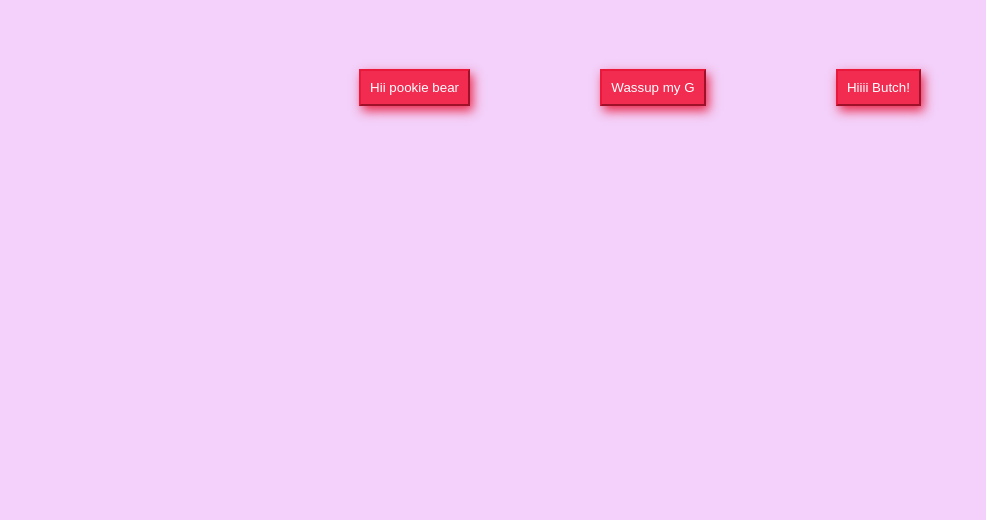
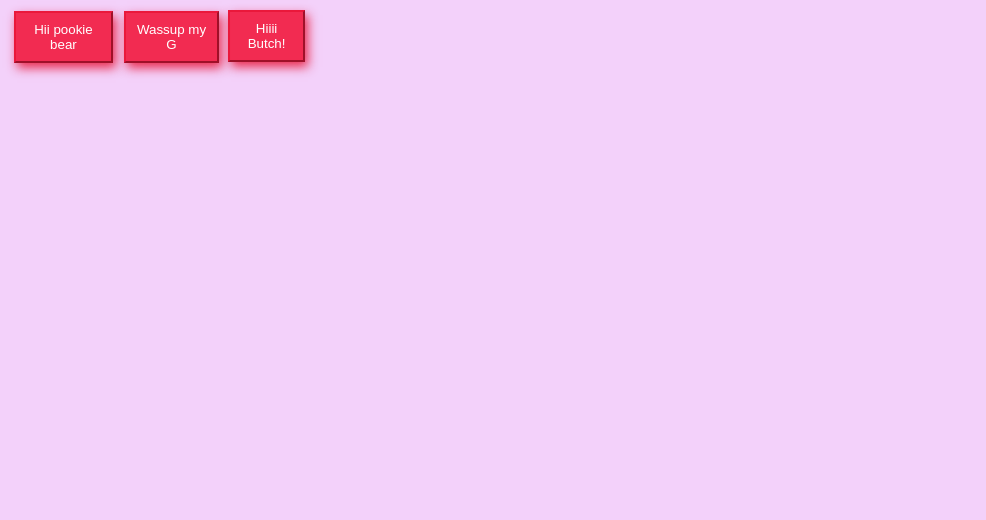
Before and after one commit to TinaMoof/ValentinesDay, a plain HTML site: page index.html in a window 1280 px wide. Shown: the part 280-800 px from the top of the page, without its empty margins (0-986 px from the left). Drawn offline with Linux system fonts and the light colour scheme.

Commit message:
Update styles.css

```diff
--- a/styles.css
+++ b/styles.css
@@ -9,6 +9,11 @@ text-align: center;
 h1 {
     box-sizing: border-box;
 margin-top: 18%;
+}
+
+.buttons  {
+    display: flex;
+    flex-wrap: wrap;
 }
 
 button {
```
